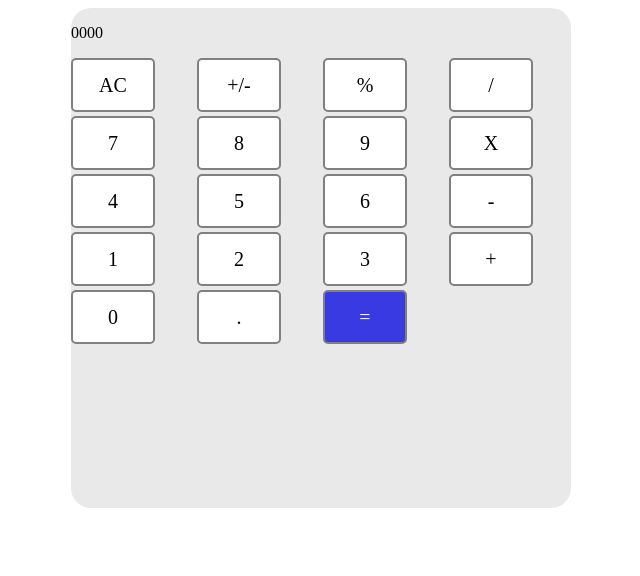
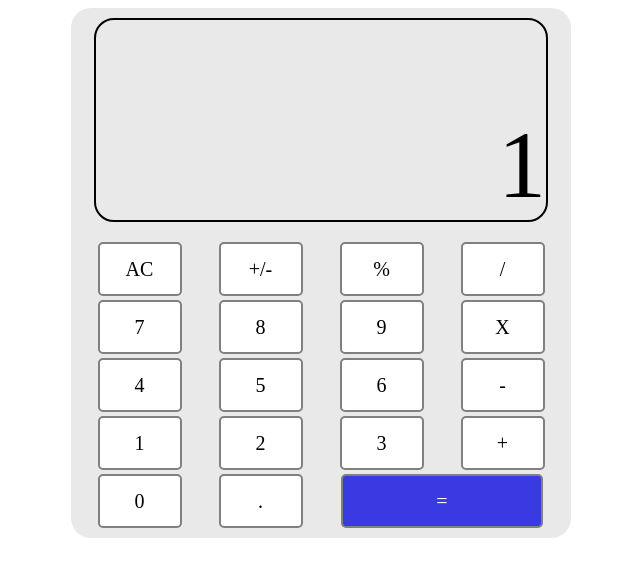
Before and after one commit to Ibragim1337/Calculator, a plain HTML site: page index.html in a window 1280 px wide. Shown: the whole page, without its empty margins (319-959 px from the left). Drawn offline with Linux system fonts and the light colour scheme.

Commit message:
complete calcultor

```diff
--- a/index.html
+++ b/index.html
@@ -9,7 +9,7 @@
 <body>
     <div class="calc-container">
       <div class="calc-screen">
-        <p>0000</p>
+        <p class="pNumbers">1</p>
       </div>
       <div class="buttons-container">
         <div class="btn ac">AC</div>
--- a/style.css
+++ b/style.css
@@ -4,9 +4,30 @@ body {
 }
 .calc-container {
   width: 500px;
-  height: 500px;
+  height: auto;
   background-color: rgb(233, 233, 233);
   border-radius: 20px;
+  display: flex;
+  justify-content: center;
+  flex-direction: column;
+}
+.pNumbers {
+  text-align: right;
+  font-size: 6rem;
+  margin: 0;
+}
+
+.calc-screen{
+  border: 2px solid black;
+  width: 90%;
+  height: 200px;
+  border-radius: 20px;
+  display: flex;
+  justify-content: end;
+  align-items: end;
+  align-self: center;
+  margin: 10px 0;
+  overflow: hidden;
 }
 
 .buttons-container{
@@ -16,8 +37,10 @@ body {
   "seven eight nine multiply"
   "four five six minus"
   "one two three plus"
-  "zero zero dot equal";
+  "zero dot equal equal";
   grid-gap: 4px;
+  justify-items: center;
+  margin: 10px;
 }
 
 .btn{
@@ -33,8 +56,14 @@ body {
   user-select: none;
 }
 
+.zero{
+  grid-area: zero;
+}
+
 .equal{
   color: white;
+  grid-area: equal;
+  width: 83%;
 }
 
 .btn:hover {
@@ -50,9 +79,15 @@ body {
 }
 
 .equal:hover {
-  background-color: rgb(80, 80, 248);
+  background-color: rgb(64, 64, 196);
 }
 
 .equal:active {
   background-color: rgb(59, 59, 179);
 }
+
+@media screen and (max-width: 440px)  {
+  .equal{
+    width: 90%;
+  }
+}
```
